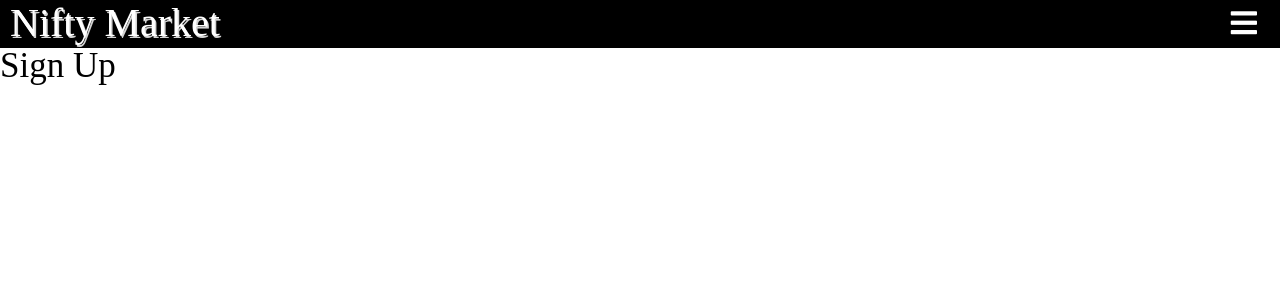
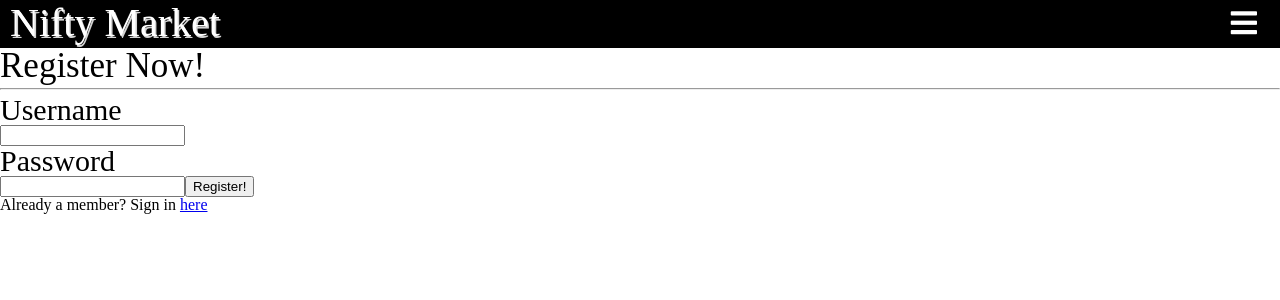
Before and after one commit to nifty-markets-build/nifty-front-end, a React (Create React App) app in the folder master/: page /signup in a window 1280 px wide. Shown: the top 300 px of the page. Built offline with nearby package versions, Linux system fonts and the light colour scheme.

Commit message:
Auth ready for testing

```diff
--- a/master/src/comps/Auth/LogIn/LogIn.js
+++ b/master/src/comps/Auth/LogIn/LogIn.js
@@ -33,8 +33,8 @@ class Login extends Component {
 
   render() {
     return(
-      <div className='cont'>
-        <div className='box'>
+      <div className=''>
+        <div className='auth-box'>
           <h2>Please Log In</h2>
           <hr className='hr' />
           <form onSubmit={this.login}>
@@ -62,5 +62,6 @@ class Login extends Component {
   }
 }
 
-export default connect(
-  null, { login })(Login);
+export default connect(null,
+  { login }
+)(Login);
--- a/master/src/comps/Auth/SignUp/SignUp.js
+++ b/master/src/comps/Auth/SignUp/SignUp.js
@@ -1,9 +1,67 @@
-import React from 'react';
+import React, { Component } from 'react';
+import { connect } from 'react-redux';
 
-const SignUp = ({props}) => (
-  <div>
-    <h2>Sign Up</h2>
-  </div>
-);
+import { signup } from '../../../actions';
 
-export default SignUp;
+class SignUp extends Component {
+  constructor(props) {
+    super(props);
+    this.state = {
+      credentials: {
+        username: '',
+        password: ''
+      }
+    };
+  }
+
+  signup = e => {
+    e.preventDefault();
+    this.props.signup(this.state.credentials)
+      .then(() => {
+        this.props.history.push("/login")
+      })
+  }
+
+  handleLogin = e => {
+    this.setState({
+      credentials: {
+        ...this.state.credentials,
+        [e.target.name]: e.target.value,
+      }
+    });
+  }
+
+  render() {
+    return(
+      <div className='cont'>
+        <div className='box'>
+          <h2>Register Now!</h2>
+          <hr className='hr' />
+          <form onSubmit={this.login}>
+            <h3>Username</h3>
+            <input
+              type='text'
+              name='username'
+              value={this.state.credentials.username}
+              onChange={this.handleLogin}
+            />
+            <h3>Password</h3>
+            <input
+              type='password'
+              name='password'
+              value={this.state.credentials.password}
+              onChange={this.handleLogin}
+            />
+            <button>Register!</button>
+            </form>
+
+            <p>Already a member? Sign in <a href='/login'>here</a></p>
+          </div>
+      </div>
+    )
+  }
+}
+
+export default connect(null,
+  { signup }
+)(SignUp);
--- /dev/null
+++ b/master/src/design/less/comp/Auth.less
@@ -0,0 +1,3 @@
+.auth-box {
+
+}
```
